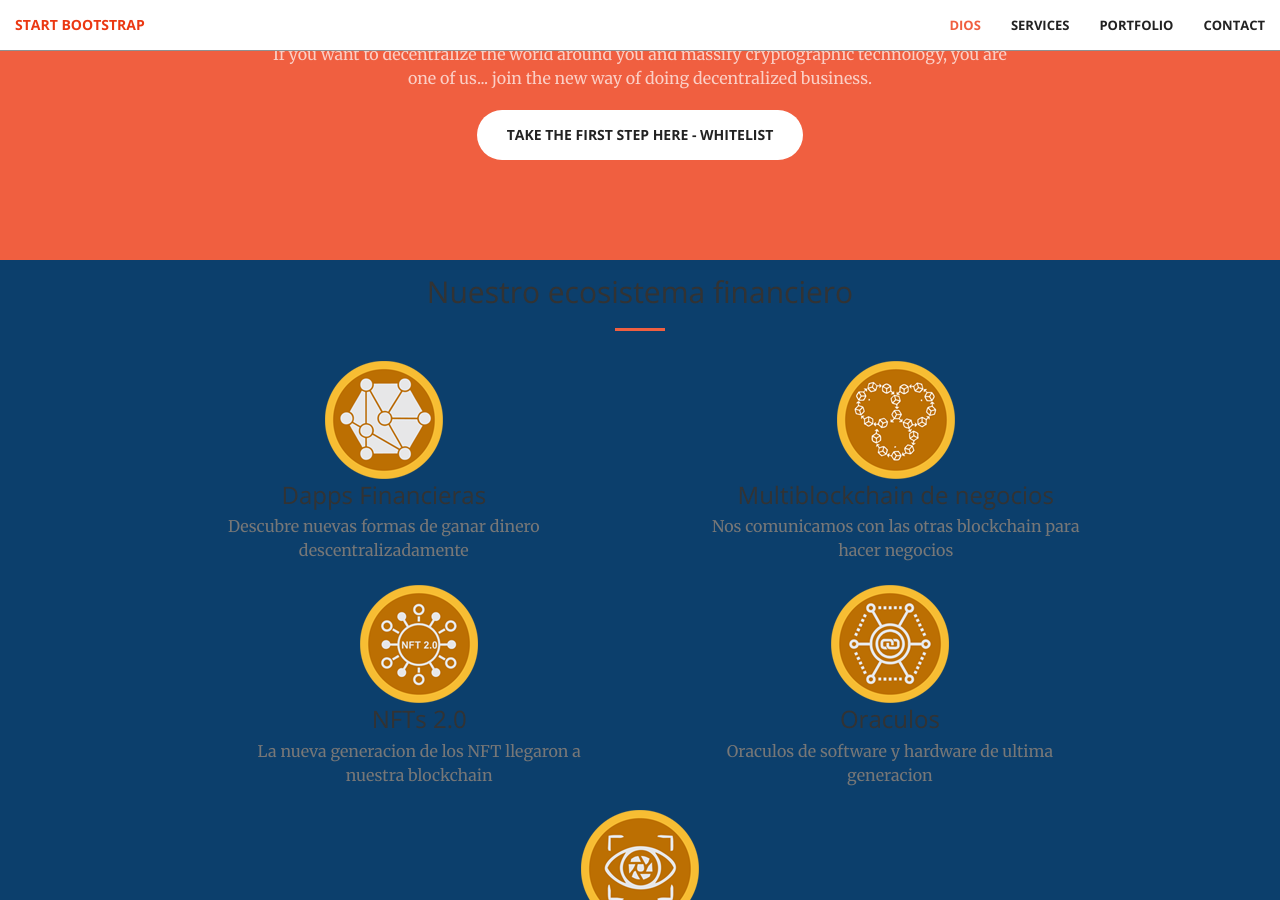
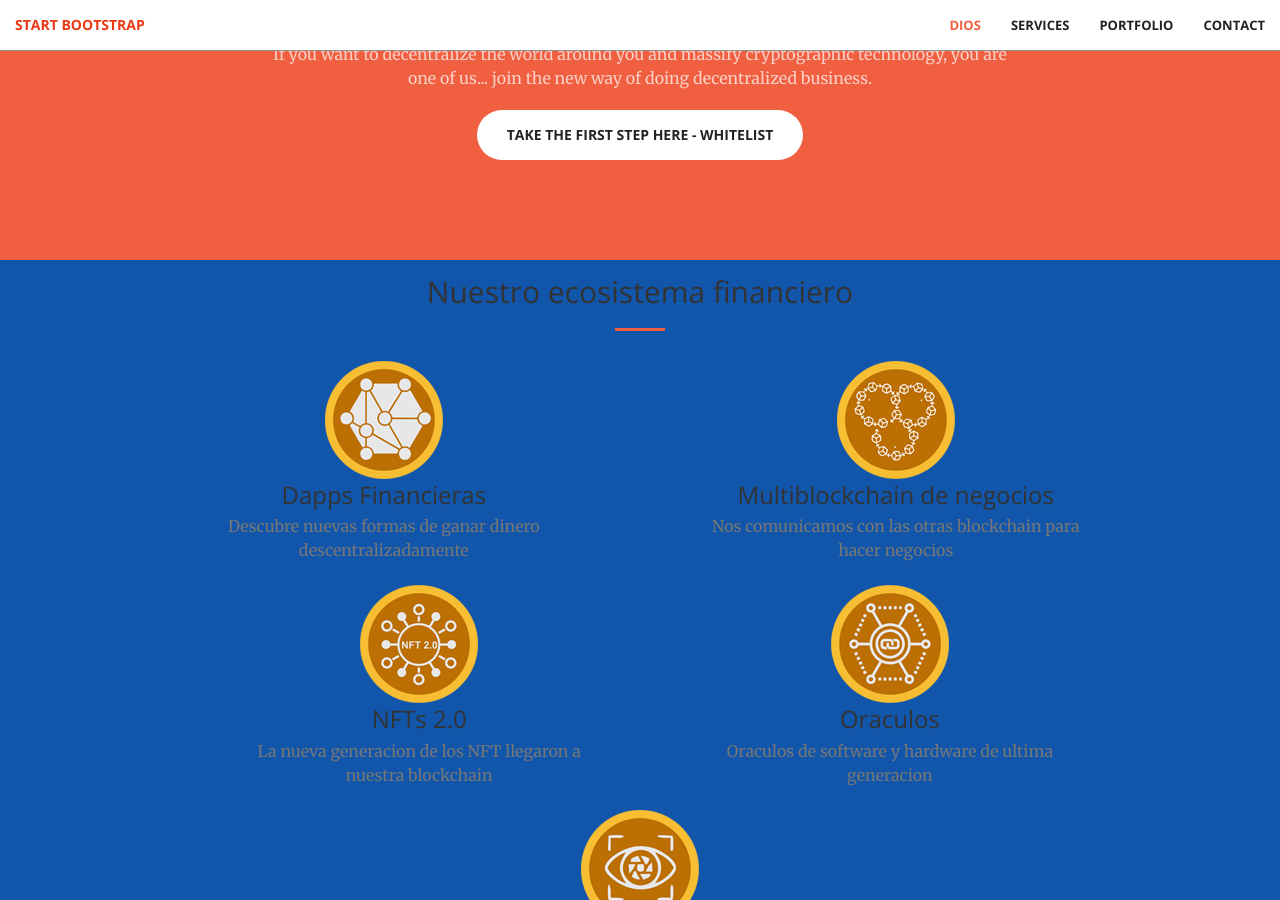
Before and after one commit to soujiang/soujiang.github.io, a Jekyll site: the page built from index.html, in a window 1280 px wide and 900 px high, scrolled down 1427 px. Built offline with Jekyll 4.4.1, drawn with Linux system fonts in a browser that asks for light colours.

Commit message:
color service

```diff
--- a/_sass/_base.scss
+++ b/_sass/_base.scss
@@ -353,7 +353,7 @@ body {
 	flex-wrap: wrap;
 	justify-content: center;
 	align-items: center;
-    background: rgb(12, 63, 108);
+    background: rgb(17, 86, 170);
     padding-top: 15px;
     padding-bottom: 15px;
     margin:0;
```
